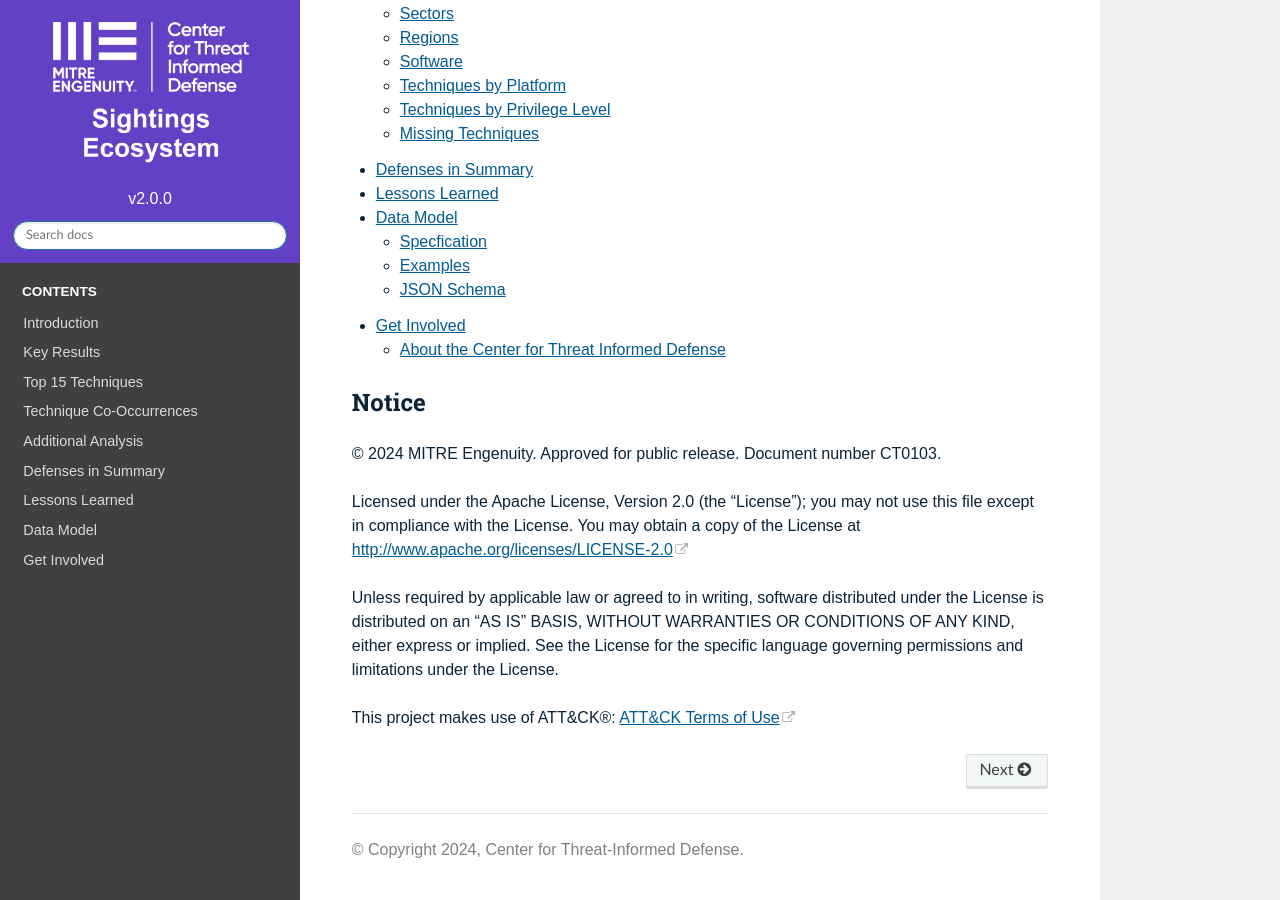
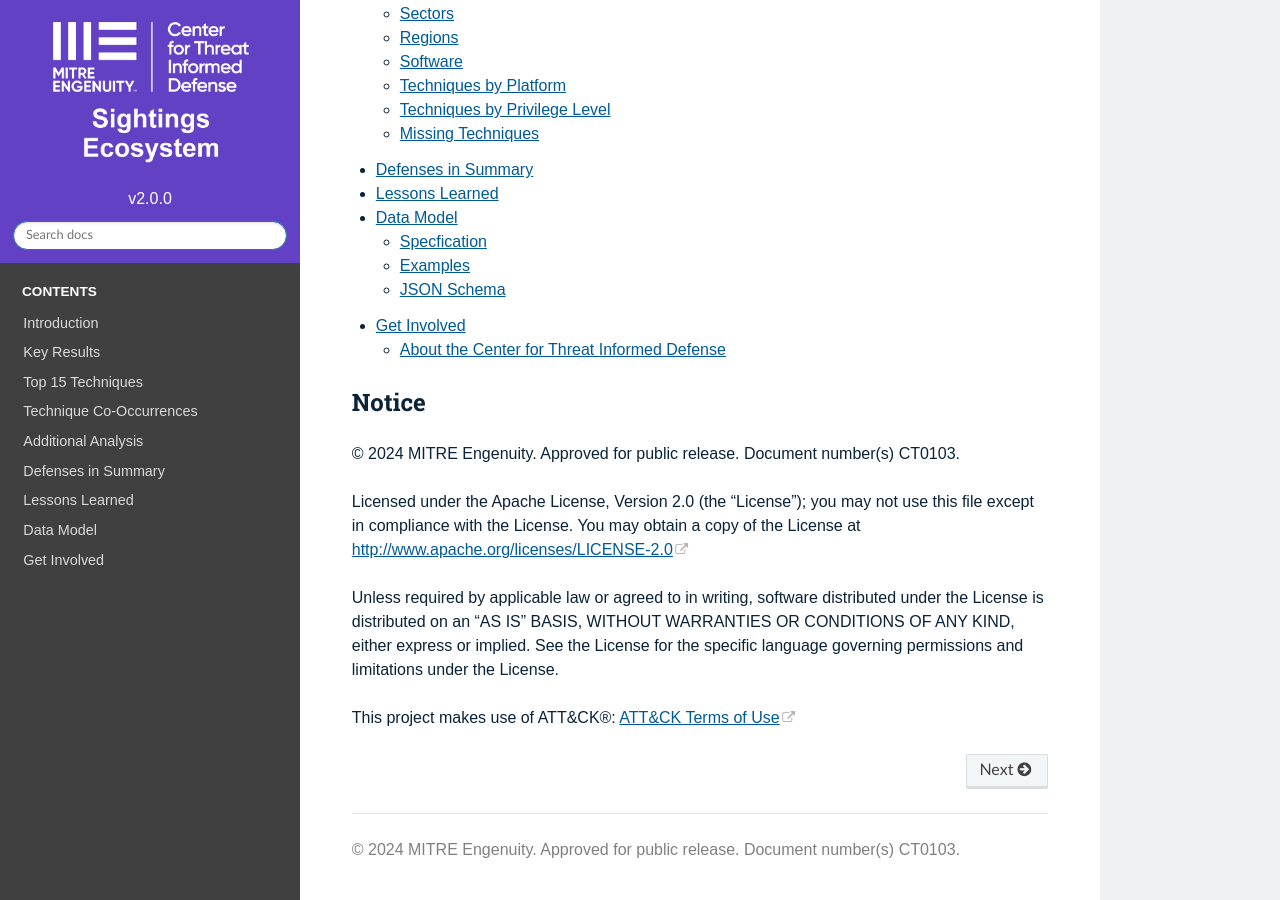
Before and after one commit to center-for-threat-informed-defense/sightings_ecosystem, a Sphinx documentation site: the page built from docs/index.rst, in a window 1280 px wide and 900 px high, scrolled down 1945 px. Built offline with Sphinx 7.4.7 and the Read the Docs theme 2.0.0, drawn with Linux system fonts in a browser that asks for light colours.

Commit message:
Update copyright notice
Customize the sphinx copyright notice so that it reflects our standard
notice.

```diff
--- /dev/null
+++ b/docs/_templates/footer.html
@@ -0,0 +1,65 @@
+<footer>
+    {%- if (theme_prev_next_buttons_location == 'bottom' or theme_prev_next_buttons_location == 'both') and (next or
+    prev) %}
+    {#- Translators: This is an ARIA section label for the footer section of the page. -#}
+    <div class="rst-footer-buttons" role="navigation" aria-label="{{ _('Footer') }}">
+        {%- if prev %}
+        <a href="{{ prev.link|e }}" class="btn btn-neutral float-left" title="{{ prev.title|striptags|e }}"
+            accesskey="p" rel="prev"><span class="fa fa-arrow-circle-left" aria-hidden="true"></span> {{ _('Previous')
+            }}</a>
+        {%- endif %}
+        {%- if next %}
+        <a href="{{ next.link|e }}" class="btn btn-neutral float-right" title="{{ next.title|striptags|e }}"
+            accesskey="n" rel="next">{{ _('Next') }} <span class="fa fa-arrow-circle-right"
+                aria-hidden="true"></span></a>
+        {%- endif %}
+    </div>
+    {%- endif %}
+
+    <hr />
+
+    <div role="contentinfo">
+        {%- block contentinfo %}
+        <p>
+            {%- if show_copyright %}
+            &#169; {{ copyright_years }} MITRE Engenuity. Approved for public release.
+            Document number(s) {{ prs_numbers }}.
+            {%- endif %}
+
+            {%- if build_id and build_url %}
+            <span class="build">
+                {#- Translators: Build is a noun, not a verb -#}
+                {%- trans %}Build{% endtrans -%}
+                <a href="{{ build_url }}">{{ build_id }}</a>.
+            </span>
+            {%- elif commit %}
+            <span class="commit">
+                {#- Translators: the phrase "revision" comes from Git, referring to a commit #}
+                {%- trans %}Revision{% endtrans %} <code>{{ commit }}</code>.
+            </span>
+            {%- endif %}
+            {%- if last_updated %}
+            <span class="lastupdated">
+                {%- trans last_updated=last_updated|e %}Last updated on {{ last_updated }}.{% endtrans %}
+            </span>
+            {%- endif -%}
+
+        </p>
+        {%- endblock %}
+    </div>
+
+    {% if show_sphinx %}
+    {%- set sphinx_web = '<a href="https://www.sphinx-doc.org/">Sphinx</a>' %}
+    {%- set readthedocs_web = '<a href="https://readthedocs.org">Read the Docs</a>' %}
+    {#- Translators: the variable "sphinx_web" is a link to the Sphinx project documentation with the text "Sphinx" #}
+    {%- trans sphinx_web=sphinx_web, readthedocs_web=readthedocs_web %}Built with {{ sphinx_web }} using a{% endtrans %}
+    {#- Translators: "theme" refers to a theme for Sphinx, which alters the appearance of the generated documentation #}
+    <a href="https://github.com/readthedocs/sphinx_rtd_theme">{% trans %}theme{% endtrans %}</a>
+    {#- Translators: this is always used as "provided by Read the Docs", and should not imply Read the Docs is an author
+    of the generated documentation. #}
+    {% trans %}provided by {{ readthedocs_web }}{% endtrans %}.
+    {% endif %}
+
+    {%- block extrafooter %} {% endblock %}
+
+</footer>
--- a/docs/conf.py
+++ b/docs/conf.py
@@ -18,8 +18,9 @@
 # -- Project information -----------------------------------------------------
 
 project = "Sightings Ecosystem"
-copyright = "2024, Center for Threat-Informed Defense"
 author = "Center for Threat-Informed Defense"
+copyright_years = "2024"
+prs_numbers = "CT0103"
 
 # The full version, including alpha/beta/rc tags
 version = "v2.0.0"
@@ -43,6 +44,10 @@
 # This pattern also affects html_static_path and html_extra_path.
 exclude_patterns = ["_build", "Thumbs.db", ".DS_Store"]
 
+rst_prolog = f"""
+.. |copyright_years| replace:: {copyright_years}
+.. |prs_numbers| replace:: {prs_numbers}
+"""
 
 # -- Options for HTML output -------------------------------------------------
 
@@ -62,9 +67,12 @@
 html_show_sourcelink = False
 html_show_sphinx = False
 html_use_smartypants = False
-
+html_context = {
+    "copyright_years": copyright_years,
+    "prs_numbers": prs_numbers,
+}
 html_theme_options = {
-    "analytics_id": "", # TODO Create and fill in Google Analytics G-tag.
+    "analytics_id": "G-KWJLCFZG0V",
     "display_version": True,
     "logo_only": True,
     "style_external_links": True,
--- a/docs/index.rst
+++ b/docs/index.rst
@@ -36,7 +36,8 @@
 Notice
 ------
 
-© 2024 MITRE Engenuity. Approved for public release. Document number CT0103.
+© |copyright_years| MITRE Engenuity. Approved for public release. Document number(s)
+|prs_numbers|.
 
 Licensed under the Apache License, Version 2.0 (the "License"); you may not use this
 file except in compliance with the License. You may obtain a copy of the License at
```
Also changed, not shown: README.md (+1 -1 lines).
